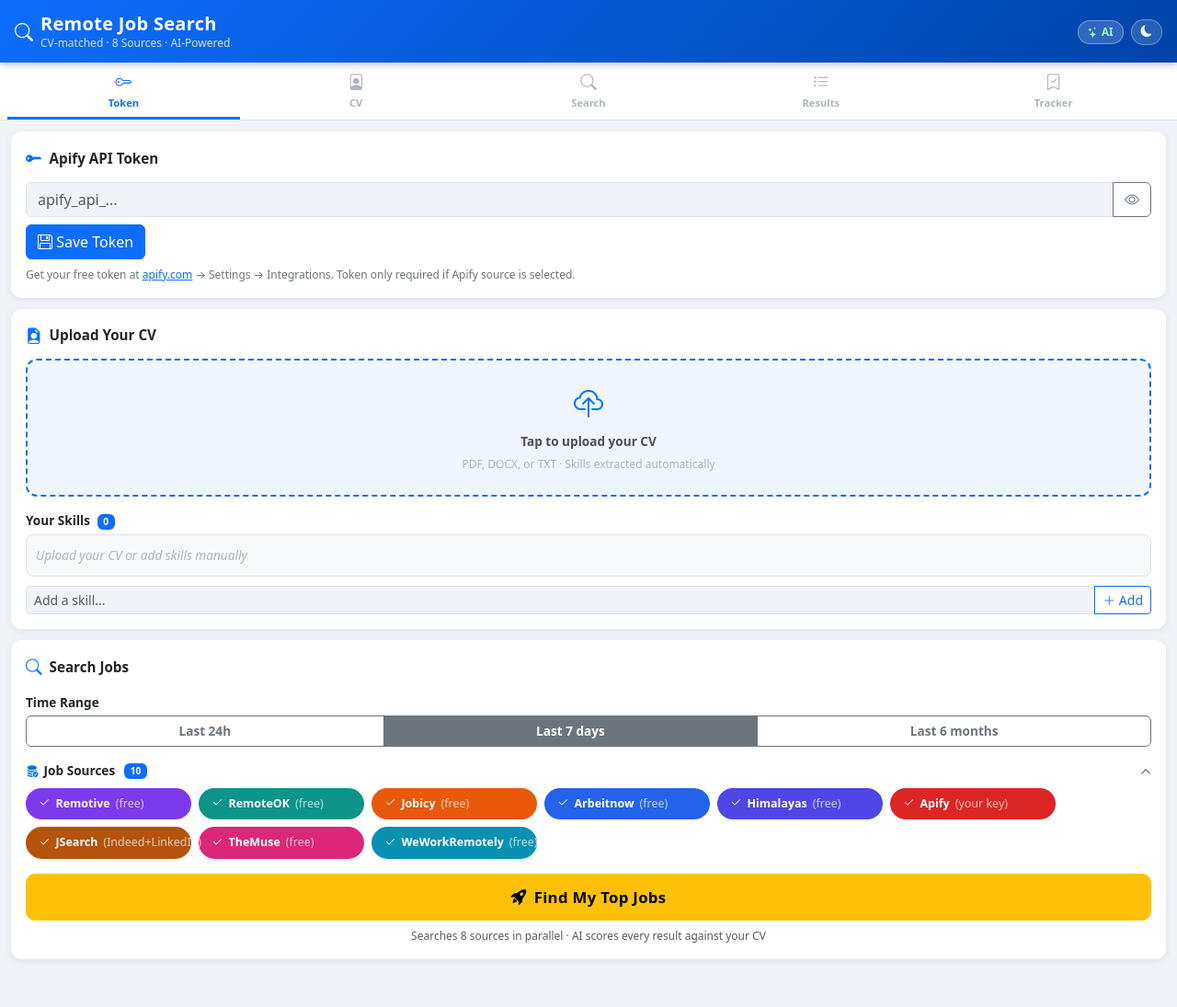
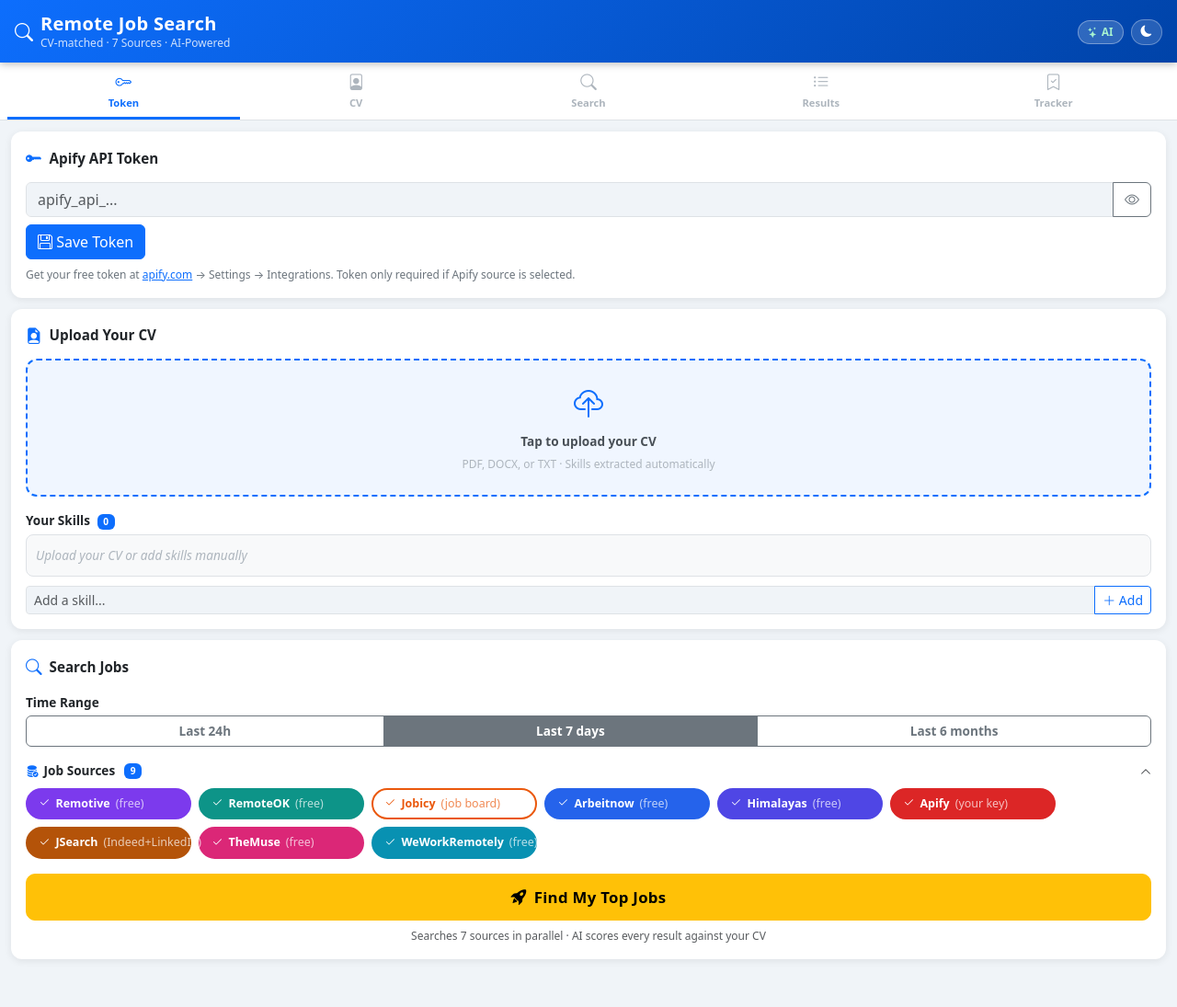
Before and after one commit to coquito29/job-search-app, a Flask app: page / in a window 1280 px wide. Shown: the whole page at 92% size. Run offline with Flask 3, Linux system fonts and the light colour scheme; some libraries are stand-ins or nearby versions.

Commit message:
Add files via upload

```diff
--- a/app.py
+++ b/app.py
@@ -37,7 +37,7 @@ NO_GO_TERMS = ["cold calling", "commission only", "door to door"]
 # Domains that require sign-in to view/apply — skip any job URL from these
 SIGNIN_WALL_DOMAINS = [
     "indeed.com", "linkedin.com", "glassdoor.com", "ziprecruiter.com",
-    "monster.com", "careerbuilder.com", "simplyhired.com",
+    "monster.com", "careerbuilder.com", "simplyhired.com", "jobicy.com",
 ]
 
 KNOWN_SKILLS = [
@@ -912,7 +912,7 @@ def search_jobs():
     token      = (data.get("token") or "").strip()
     skills     = data.get("skills") or []
     time_range = data.get("time_range") or DEFAULT_TIMERANGE
-    sources    = data.get("sources") or ["remotive","remoteok","jobicy","arbeitnow","himalayas","apify","themuse","weworkremotely"]
+    sources    = data.get("sources") or ["remotive","remoteok","arbeitnow","himalayas","apify","themuse","weworkremotely"]
 
     if not skills:
         return jsonify({"error": "At least one skill is required"}), 400
--- a/templates/index.html
+++ b/templates/index.html
@@ -670,7 +670,7 @@
       <i class="bi bi-search fs-5"></i>
       <div>
         <h1>Remote Job Search</h1>
-        <p class="subtitle">CV-matched · 8 Sources · AI-Powered</p>
+        <p class="subtitle">CV-matched · 7 Sources · AI-Powered</p>
       </div>
     </div>
     <div class="d-flex align-items-center gap-2">
@@ -807,10 +807,10 @@
         <i class="bi bi-check2" id="chk-icon-remoteok"></i>
         RemoteOK <span style="opacity:.7;font-weight:400;">(free)</span>
       </label>
-      <label class="source-toggle source-toggle-jobicy checked" id="lbl-jobicy">
-        <input type="checkbox" value="jobicy" checked onchange="onSourceToggle(this)" />
+      <label class="source-toggle source-toggle-jobicy" id="lbl-jobicy">
+        <input type="checkbox" value="jobicy" onchange="onSourceToggle(this)" />
         <i class="bi bi-check2" id="chk-icon-jobicy"></i>
-        Jobicy <span style="opacity:.7;font-weight:400;">(free)</span>
+        Jobicy <span style="opacity:.7;font-weight:400;">(job board)</span>
       </label>
       <label class="source-toggle source-toggle-arbeitnow checked" id="lbl-arbeitnow">
         <input type="checkbox" value="arbeitnow" checked onchange="onSourceToggle(this)" />
@@ -854,7 +854,7 @@
     <i class="bi bi-rocket-takeoff-fill me-2"></i>Find My Top Jobs
   </button>
   <p class="text-muted mt-2 mb-0 text-center" style="font-size:.75rem;">
-    Searches 8 sources in parallel · AI scores every result against your CV
+    Searches 7 sources in parallel · AI scores every result against your CV
   </p>
 </div>
 
```
